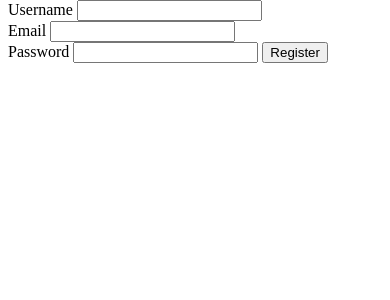
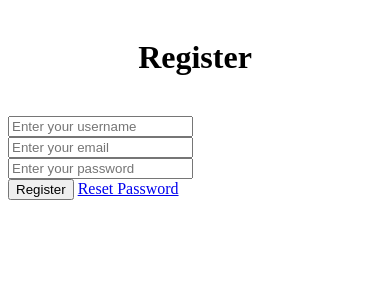
Before and after one commit to DeObjectifOne/CS-code, a Python web app: template Coding time!/website/templates/register.html in a window 390 px wide. Shown: the part 44-344 px from the top of the page. Run offline with Jinja, Linux system fonts and the light colour scheme; the template is opened without the code that fills it, so the values that code supplies are empty.

Commit message:
Update register.html

```diff
--- a/Coding time!/website/templates/register.html
+++ b/Coding time!/website/templates/register.html
@@ -1,40 +1,63 @@
-{% extends "layout.html" %} {% block title %}Login{% endblock %}
+{% extends "layout.html" %} {% block title %}Register{% endblock %}
 
 {% block content %}
 
-<form method="POST">
-
-    <!--Input box for user's username-->
-    <label>Username</label>
-    <input
-        type="username"
-        name="username"
-        required
-    >
 <br>
 
-    <!--Input box for user's email-->
-    <label>Email</label>
+<h1 align="center"><b>Register</b></h1>
+
+<br>
+
+<div class="container">
+    <div class="row justify-content-center">
+        <div class="col-md-6">
+            <form
+                method="POST"
+                action="{{ url_for('auth.register') }}">
+
+                <div class="mb-3">
+                    <input
+                        type="text"
+                        class="form-control"
+                        name="username"
+                        id="username"
+                        placeholder="Enter your username">
+                </div>
+
+                <div class="mb-3">
                     <input
                         type="email"
+                        class="form-control"
                         name="email"
-        required
-    >
-    <br>
+                        id="email"
+                        placeholder="Enter your email">
+                </div>
 
-    <!--Input box for user's password-->
-    <label>Password</label>
+                <div class="mb-3">
                     <input
                         type="password"
+                        class="form-control"
                         name="password"
-    required
-    >
+                        id="password"
+                        placeholder="Enter your password">
+                </div>
 
-    <!--Submit button-->
+                <div class="d-flex justify-content-center align-items-center">
                     <button
                         type="submit"
-    >Register</button>
+                        class="btn btn-primary">
+                        Register
+                    </button>
+                    <a
+                        href="{{ url_for('auth.reset_password') }}"
+                        class="btn btn-secondary mx-3">
+                        Reset Password
+                    </a>
+                </div>
 
             </form>
+        </div>
+    </div>
+</div>
 
 {% endblock %}
```
Lines whose indentation alone changed are shown as unchanged.
